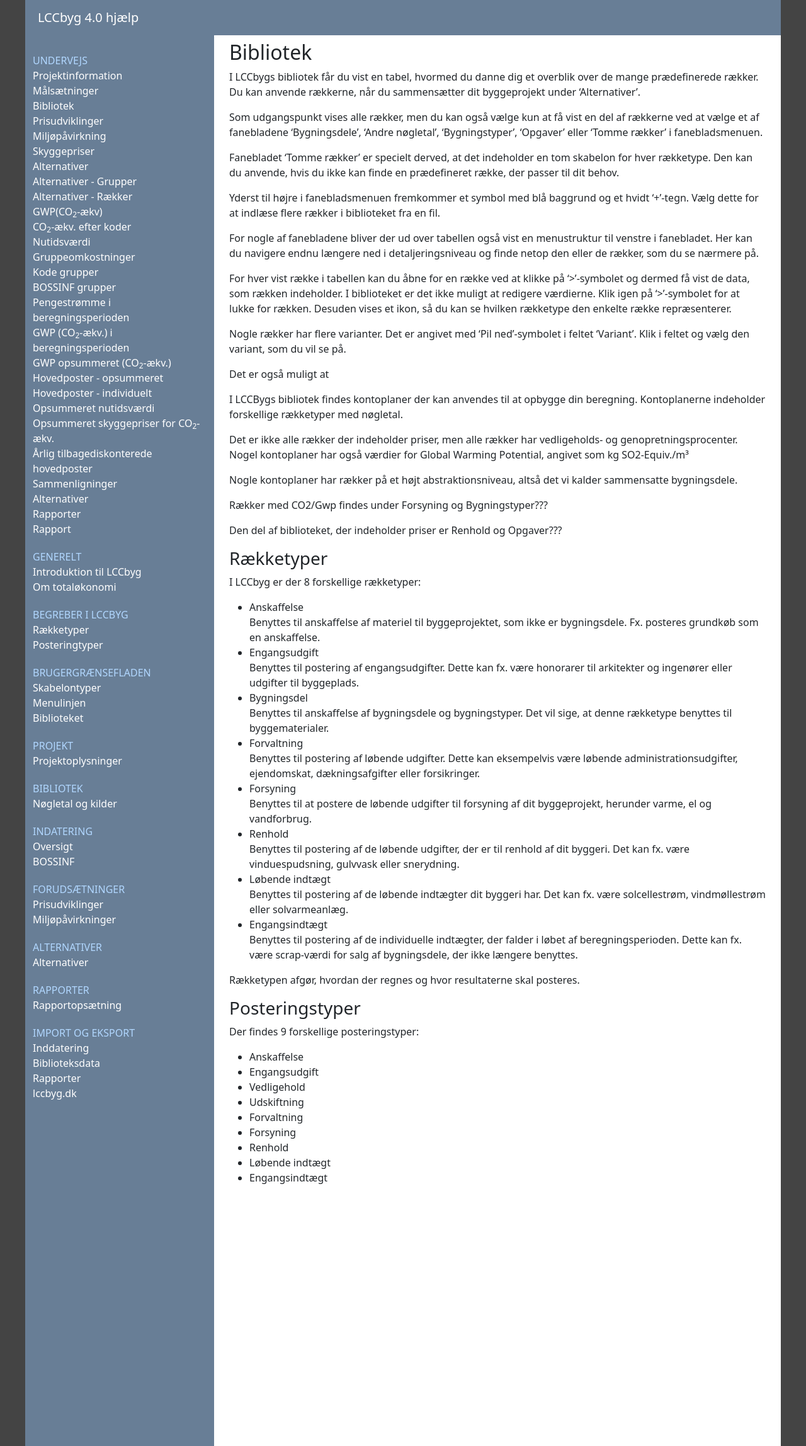
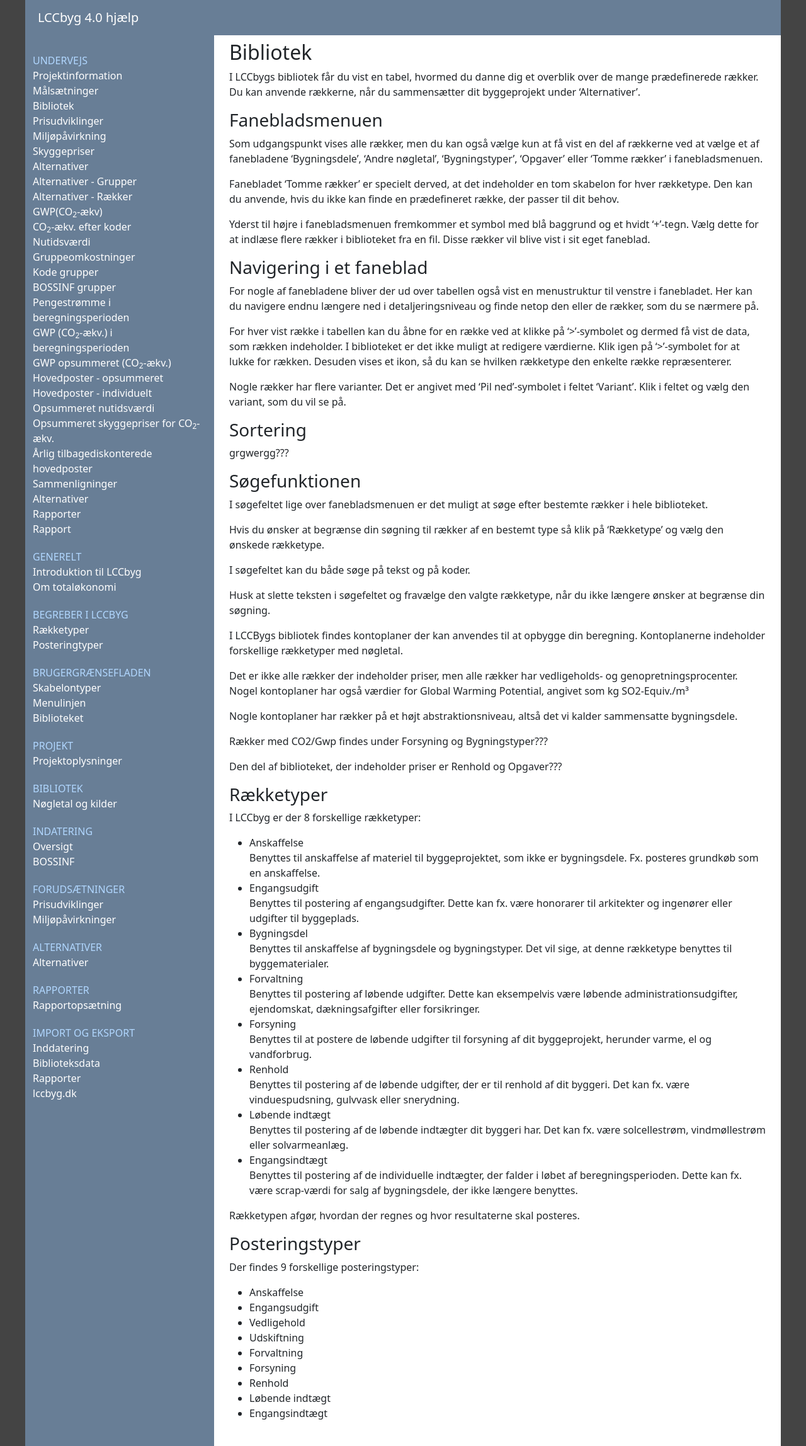
Before and after one commit to LccBuild/lccbyg-docs, a Jekyll site: the page built from docs/help/40/da/library/mainlibraries.md, in a window 1280 px wide. Shown: the whole page at 63% size. Built offline with Jekyll 4.4.1, drawn with Linux system fonts in a browser that asks for light colours.

Commit message:
Update mainlibraries.md

```diff
--- a/docs/help/40/da/library/mainlibraries.md
+++ b/docs/help/40/da/library/mainlibraries.md
@@ -7,19 +7,33 @@ date: "2024-01-01"
 I LCCbygs bibliotek får du vist en tabel, hvormed du danne dig et overblik over de mange prædefinerede rækker.
 Du kan anvende rækkerne, når du sammensætter dit byggeprojekt under 'Alternativer'.
 
+### Fanebladsmenuen
 Som udgangspunkt vises alle rækker, men du kan også vælge kun at få vist en del af rækkerne ved at vælge et af fanebladene 'Bygningsdele', 'Andre nøgletal', 'Bygningstyper', 'Opgaver' eller 'Tomme rækker' i fanebladsmenuen.
 
 Fanebladet 'Tomme rækker' er specielt derved, at det indeholder en tom skabelon for hver rækketype. Den kan du anvende, hvis du ikke kan finde en prædefineret række, der passer til dit behov.
 
-Yderst til højre i fanebladsmenuen fremkommer et symbol med blå baggrund og et hvidt '+'-tegn. Vælg dette for at indlæse flere rækker i biblioteket fra en fil.
+Yderst til højre i fanebladsmenuen fremkommer et symbol med blå baggrund og et hvidt '+'-tegn. Vælg dette for at indlæse flere rækker i biblioteket fra en fil. Disse rækker vil blive vist i sit eget faneblad.
 
+### Navigering i et faneblad
 For nogle af fanebladene bliver der ud over tabellen også vist en menustruktur til venstre i fanebladet. Her kan du navigere endnu længere ned i detaljeringsniveau og finde netop den eller de rækker, som du se nærmere på.
 
 For hver vist række i tabellen kan du åbne for en række ved at klikke på '>'-symbolet og dermed få vist de data, som rækken indeholder. I biblioteket er det ikke muligt at redigere værdierne. Klik igen på '>'-symbolet for at lukke for rækken. Desuden vises et ikon, så du kan se hvilken rækketype den enkelte række repræsenterer.
 
 Nogle rækker har flere varianter. Det er angivet med 'Pil ned'-symbolet i feltet 'Variant'. Klik i feltet og vælg den variant, som du vil se på.
 
-Det er også muligt at
+### Sortering
+grgwergg???
+
+### Søgefunktionen
+I søgefeltet lige over fanebladsmenuen er det muligt at søge efter bestemte rækker i hele biblioteket.
+
+Hvis du ønsker at begrænse din søgning til rækker af en bestemt type så klik på 'Rækketype' og vælg den ønskede rækketype.
+
+I søgefeltet kan du både søge på tekst og på koder.
+
+Husk at slette teksten i søgefeltet og fravælge den valgte rækketype, når du ikke længere ønsker at begrænse din søgning.
+
+
 
 
 
```
